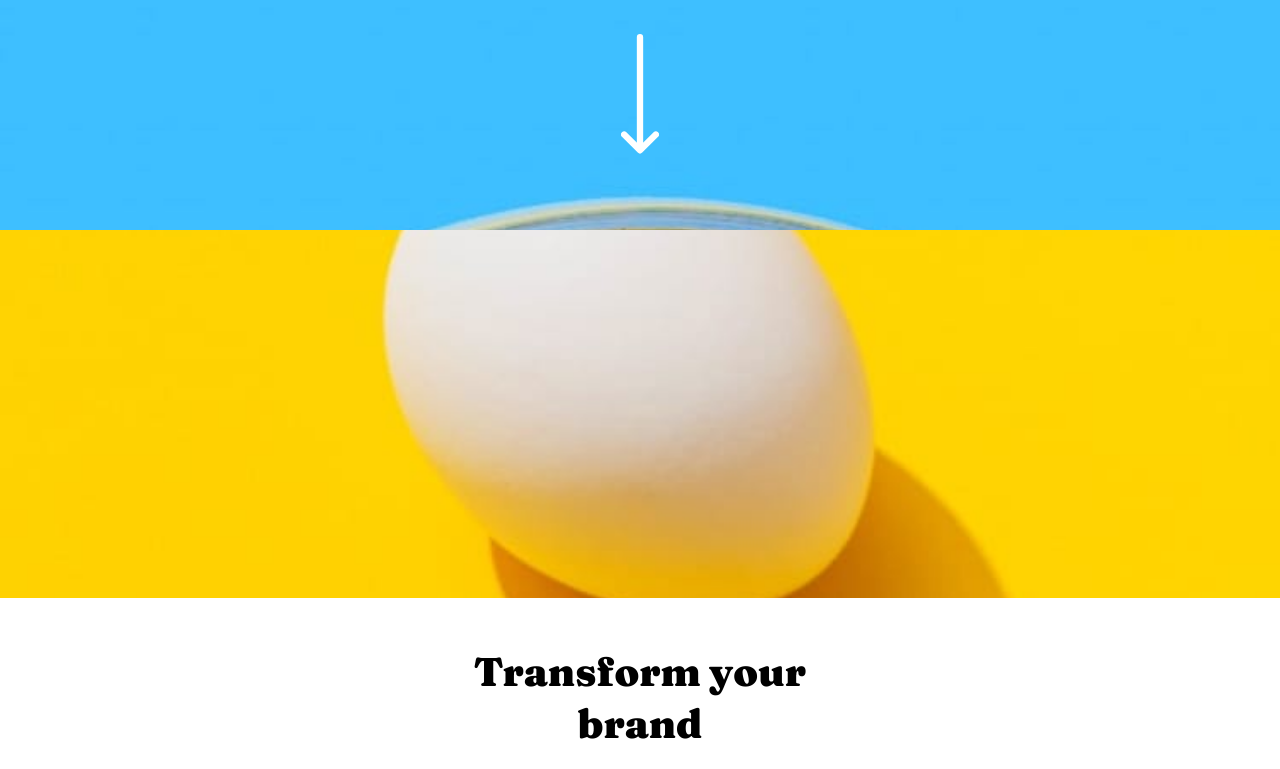
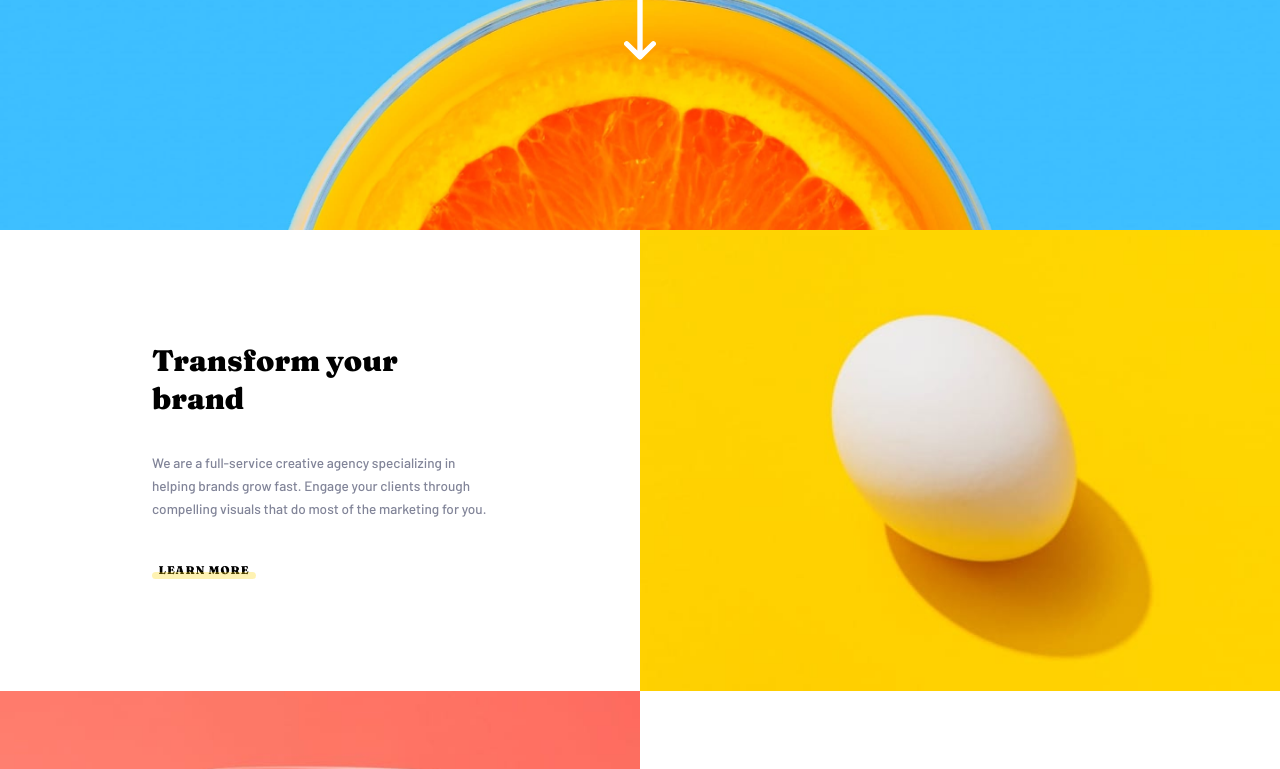
Before and after one commit to coder-teamie/sunnyside-agency-landing-page, a plain HTML site: page index.html in a window 1280 px wide. Shown: the part 290-1059 px from the top of the page. Drawn offline with Linux system fonts and the light colour scheme.

Commit message:
desktop layout completed

```diff
--- a/index.html
+++ b/index.html
@@ -45,7 +45,8 @@
               <li><a href="#">About</a></li>
               <li><a href="#">Services</a></li>
               <li><a href="#">Projects</a></li>
-              <li><a href="#">Contact</a></li>
+              <!-- <li><a href="#" class="contact-btn">Contact</a></li> -->
+              <button class="contact-btn" name="contact">Contact</button>
             </ul>
             <!-- end of nav links -->
           </div>
@@ -68,7 +69,7 @@
         <div class="hero">
           <h1>we are creatives</h1>
           <div class="hero-img-container">
-            <img src="./images/icon-arrow-down.svg" alt="" />
+            <img src="./images/icon-arrow-down.svg" class="arrow-img" alt="" />
           </div>
         </div>
         <!-- end of hero -->
@@ -207,6 +208,7 @@
         <!-- || End of Client Testimonial || -->
 
         <!-- || Photo Grid || -->
+        <!-- Adding dynamic images in the CSS -->
         <div class="photo-grid">
           <article class="grid-1"></article>
           <article class="grid-2"></article>
@@ -214,7 +216,7 @@
           <article class="grid-4"></article>
         </div>
         <!-- || End of Photo Grid || -->
-
+      </div>
       <!-- || Footer || -->
       <footer>
         <!-- footer logo -->
@@ -253,9 +255,7 @@
         <!-- || Author || -->
         <div class="attribution">
           Challenge by
-            <a
-              href="https://www.frontendmentor.io?ref=challenge"
-              target="_blank"
+          <a href="https://www.frontendmentor.io?ref=challenge" target="_blank"
             >Frontend Mentor</a
           >. Coded by
           <a href="https://github.com/coder-teamie" target="_blank"
@@ -264,7 +264,6 @@
         </div>
       </footer>
       <!-- || End of Footer || -->
-      </div>
       <!-- end of section center -->
     </main>
 
--- a/scss/_config.scss
+++ b/scss/_config.scss
@@ -78,6 +78,13 @@ h5 {
   font-size: 1.25rem;
 }
 
+img:not(.nav-logo):not(.arrow-img):not(.footer-logo) {
+  display: block;
+  width: 100%;
+  height: 100%;
+  object-fit: cover;
+}
+
 .btn {
   cursor: pointer;
   color: var(--clr-white);
@@ -107,4 +114,15 @@ $font-weights: (
   transition: all $duration $speed;
 }
 
+@mixin tablet {
+  @media screen and (min-width: 687px) {
+    @content;
+  }
+}
+
+@mixin desktop {
+  @media screen and (min-width: 992px) {
+    @content;
+  }
+}
 /* End of Global Styles*/
--- a/scss/_footer.scss
+++ b/scss/_footer.scss
@@ -40,6 +40,7 @@ footer {
     color: $white;
   }
   .attribution {
+    font-size: 1rem;
     color: $white;
   }
   .attribution a {
--- /dev/null
+++ b/scss/_responsive.scss
@@ -0,0 +1,211 @@
+@include tablet {
+  header {
+    background: url('/images/desktop/image-header.jpg') center/cover no-repeat;
+
+    .hero {
+      h1 {
+        font-size: 2rem;
+        max-width: 35rem;
+        margin-top: 3rem;
+        margin-bottom: 5rem;
+      }
+
+      .hero-img-container {
+        height: 100px;
+      }
+    }
+  }
+
+  // ***** SECTIONS *****
+
+  .section-1 {
+    grid-template-columns: 1fr 1fr;
+    grid-template-areas: 'info image';
+    min-height: 35vh;
+
+    .info {
+      grid-area: info;
+      text-align: left;
+      padding: 7rem 3rem;
+
+      h1 {
+        font-size: 1.85rem;
+        text-align: left;
+        justify-self: start;
+        max-width: 20rem;
+      }
+      p {
+        font-size: 0.85rem;
+        text-align: left;
+        max-width: 21rem;
+      }
+      .btn {
+        font-size: 0.7rem;
+      }
+    }
+
+    .img-container {
+      height: 100%;
+      grid-area: image;
+      background: url('/images/desktop/image-transform.jpg') center/cover
+        no-repeat;
+    }
+
+    // Underline
+    .underline {
+      width: 6.5rem;
+      height: 7px;
+      margin-left: 0;
+    }
+
+    // Btn Container
+    .btn-container {
+      justify-self: start;
+    }
+  }
+
+  // Switching Info w/ image
+  .section-2 {
+    .info {
+      grid-area: image;
+    }
+
+    .img-container {
+      grid-area: info;
+      background: url('/images/desktop/image-stand-out.jpg') center/cover
+        no-repeat;
+    }
+  }
+
+  // ***** SERVICES *****
+
+  .services-section {
+    display: flex;
+    min-height: 35vh;
+  }
+
+  .service-container {
+    h1 {
+      font-size: 1.4rem;
+    }
+    p {
+      margin-top: 1.3rem;
+      max-width: 20.4rem;
+      font-size: 0.85rem;
+      opacity: 0.7;
+    }
+  }
+
+  .service-1 {
+    height: 50vh;
+    background: url('/images/desktop/image-graphic-design.jpg') center/cover
+      no-repeat;
+    padding: 3rem 1rem;
+
+    display: grid;
+    justify-items: center;
+    align-items: flex-end;
+    text-align: center;
+    padding: 4rem 1rem;
+  }
+
+  .service-2 {
+    background: url('/images/desktop/image-photography.jpg') center/cover
+      no-repeat;
+
+    .service-container {
+      p {
+        max-width: 19rem;
+      }
+    }
+  }
+
+  // ***** CLIENT TESTIMONIALS *****
+
+  .client-testimonials {
+    padding: 6rem 5rem;
+    h1 {
+      font-size: 0.9rem;
+      letter-spacing: 4px;
+    }
+  }
+
+  .testimonials {
+    grid-template-columns: repeat(3, 1fr);
+    column-gap: 1.5rem;
+  }
+
+  .testimonial {
+    display: grid;
+    grid-template-rows: auto 1fr auto;
+    height: 100%;
+
+    .testimonial-content {
+      align-self: flex-start;
+
+      p {
+        max-width: 16.5rem;
+        font-size: 0.85rem;
+        margin-bottom: 3rem;
+      }
+    }
+
+    .testimonial-author {
+      h2 {
+        font-size: 0.85rem;
+        font-weight: weights(extra-bold);
+        margin-bottom: 0.25rem;
+      }
+      p {
+        font-size: 0.85rem;
+      }
+    }
+  }
+
+  // ***** PHOTO GRID *****
+
+  .photo-grid {
+    grid-template-columns: repeat(auto-fill, minmax(25%, 1fr));
+    height: 30vh;
+
+    .grid-1 {
+      background: url('/images/desktop/image-gallery-milkbottles.jpg')
+        center/cover no-repeat;
+    }
+    .grid-2 {
+      background: url('/images/desktop/image-gallery-orange.jpg') center/cover
+        no-repeat;
+    }
+    .grid-3 {
+      background: url('/images/desktop/image-gallery-cone.jpg') center/cover
+        no-repeat;
+    }
+    .grid-4 {
+      background: url('/images/desktop/image-gallery-sugarcubes.jpg')
+        center/cover no-repeat;
+    }
+  }
+
+  // ***** FOOTER *****
+  footer {
+    min-height: 27vh;
+
+    .footer-logo {
+      width: 8rem;
+      margin-bottom: 1rem;
+    }
+
+    .footer-links {
+      font-size: 0.9rem;
+    }
+
+    .footer-icons {
+      font-size: 1.1rem;
+      column-gap: 2rem;
+    }
+    .attribution a {
+      font-size: 0.9rem;
+      margin-top: 1rem;
+    }
+  }
+}
--- a/scss/_sections..scss
+++ b/scss/_sections.scss
@@ -91,6 +91,7 @@
   }
 }
 
+// SERVICES SECTION
 .service-container {
   color: $darkDesaturatedCyan;
 
--- a/scss/main.scss
+++ b/scss/main.scss
@@ -4,6 +4,23 @@
 // Hide Nav links
 .nav-links {
   display: none;
+  grid-template-columns: repeat(4, 120px);
+  justify-self: end;
+  text-align: center;
+  font-size: 1rem;
+
+  li a {
+    color: $white;
+  }
+
+  // li:last-child a {
+  //   color: black;
+  //   font-weight: weights(bold);
+  // }
+  // li:last-child:hover a {
+  //   color: $white;
+  //   font-weight: weights(bold);
+  // }
 }
 
 .sidebar-links {
@@ -65,7 +82,40 @@ header {
   }
 }
 
-@import './sections.';
+@include tablet {
+  .nav-toggle {
+    display: none;
+  }
+  .nav-center {
+    display: grid;
+    grid-template-columns: auto 1fr;
+  }
+  .nav-links {
+    display: grid;
+    padding: 0 1rem;
+    align-items: center;
+  }
+  .contact-btn {
+    border-color: transparent;
+    background: $white;
+    padding: 0.7rem 1rem;
+    border-radius: 20px;
+    text-transform: uppercase;
+    font-size: 0.8rem;
+    font-family: $primaryFont;
+    @include transition(0.2s, ease-in-out);
+    color: black;
+    font-weight: weights(bold);
+  }
+  .contact-btn:hover {
+    background: hsl(200, 100, 72);
+    color: white;
+  }
+}
+
+@import './sections';
 @import './testimonials';
 @import './photo-grid';
 @import './footer';
+
+@import './responsive';
```
Also changed, not shown: dist/css/main.css. Lines whose indentation alone changed are shown as unchanged.
